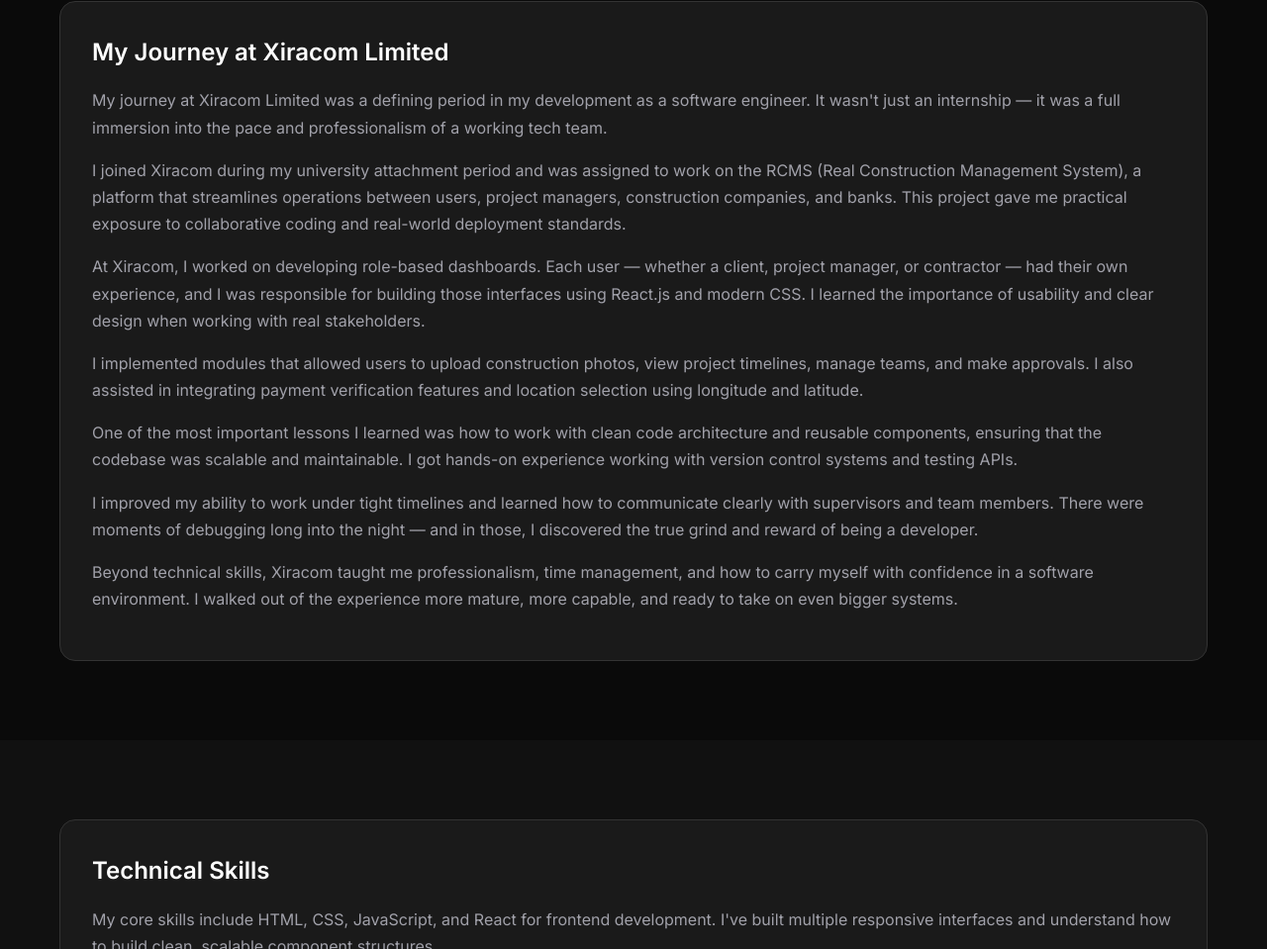
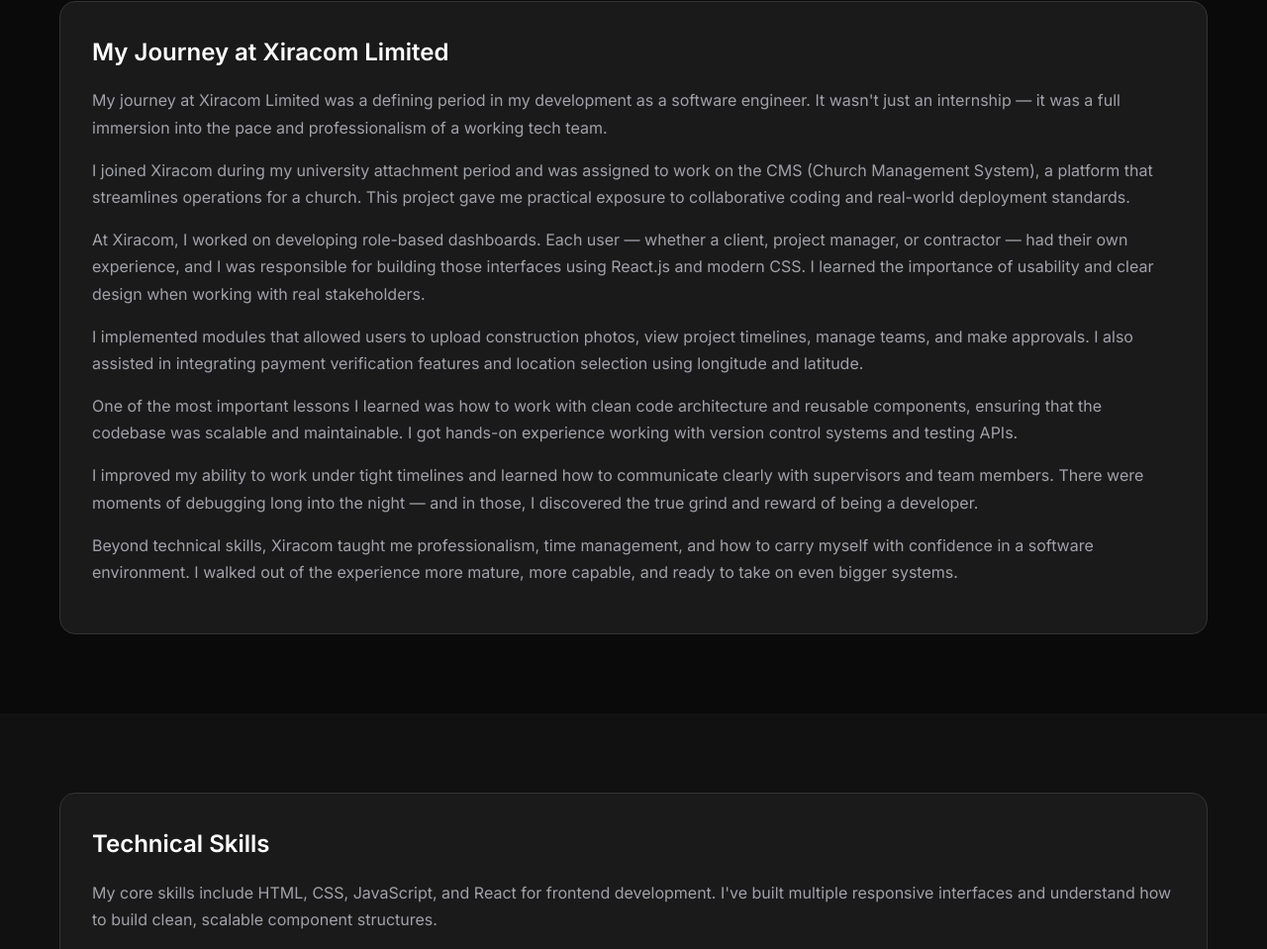
Before and after one commit to Robert-Otieno-Alehandro21/Portfolio, a plain HTML site: page about.html in a window 1280 px wide. Shown: the part 879-1838 px from the top of the page at 99% size. Drawn offline with Linux system fonts and the light colour scheme.

Commit message:
Added changes to the portfolio

```diff
--- a/about.html
+++ b/about.html
@@ -48,7 +48,7 @@
           My journey at Xiracom Limited was a defining period in my development as a software engineer. It wasn't just an internship — it was a full immersion into the pace and professionalism of a working tech team.
         </p>
         <p>
-          I joined Xiracom during my university attachment period and was assigned to work on the RCMS (Real Construction Management System), a platform that streamlines operations between users, project managers, construction companies, and banks. This project gave me practical exposure to collaborative coding and real-world deployment standards.
+          I joined Xiracom during my university attachment period and was assigned to work on the CMS (Church Management System), a platform that streamlines operations for a church. This project gave me practical exposure to collaborative coding and real-world deployment standards.
         </p>
         <p>
           At Xiracom, I worked on developing role-based dashboards. Each user — whether a client, project manager, or contractor — had their own experience, and I was responsible for building those interfaces using React.js and modern CSS. I learned the importance of usability and clear design when working with real stakeholders.
```
